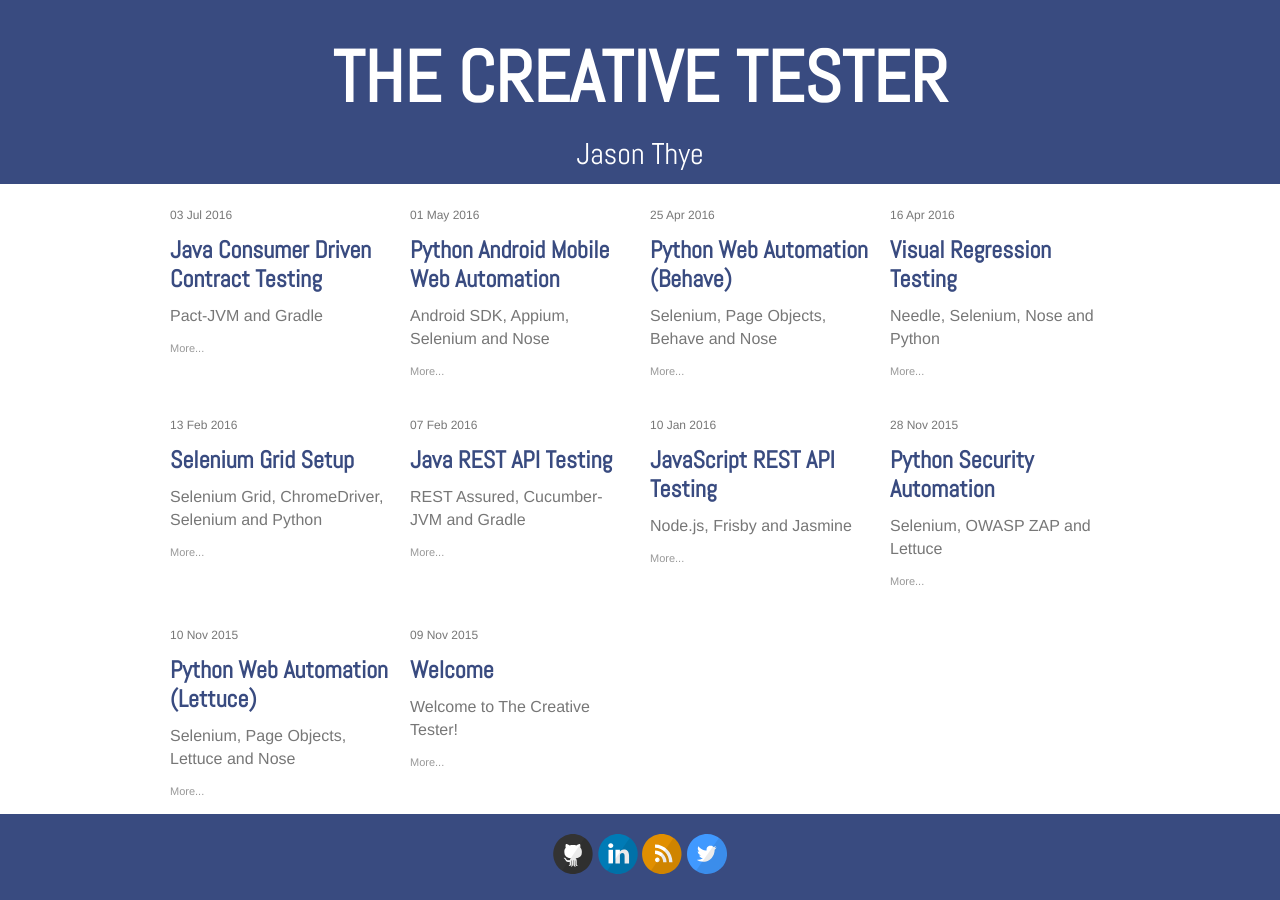
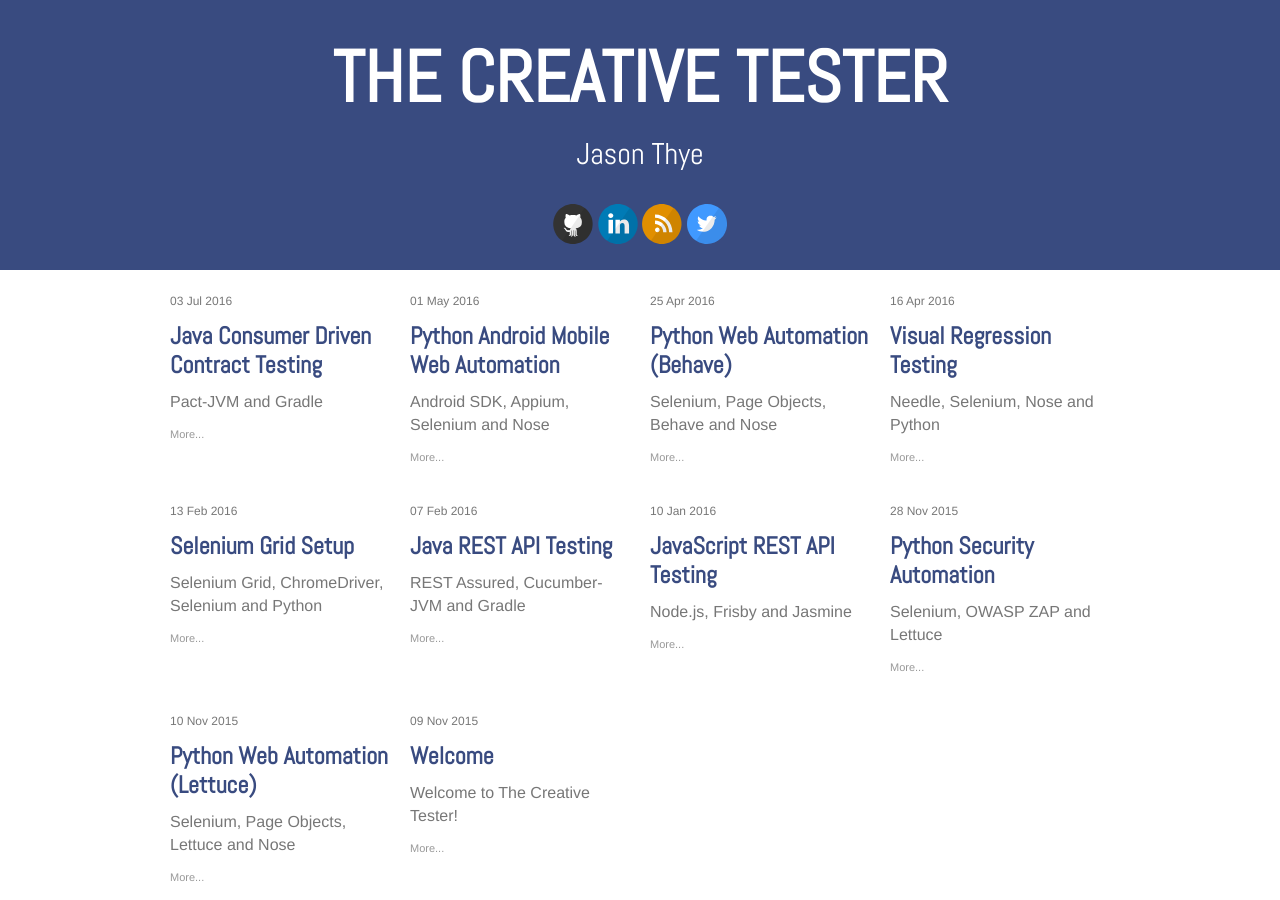
Before and after one commit to the-creative-tester/blog, a Jekyll site: the page built from index.html, in a window 1280 px wide. Built offline with Jekyll 4.4.1, drawn with Linux system fonts in a browser that asks for light colours; nearby versions of some CDN libraries.

Commit message:
update styling of blog

```diff
--- a/_layouts/default.html
+++ b/_layouts/default.html
@@ -14,6 +14,7 @@
       <script src="http://html5shiv.googlecode.com/svn/trunk/html5.js"></script>
     <![endif]-->
 
+    <link href='https://fonts.googleapis.com/css?family=Abel' rel='stylesheet' type='text/css'>
     <link rel="stylesheet" type="text/css" href="{{ site.baseurl }}/style.css" />
     <link rel="stylesheet" href="https://maxcdn.bootstrapcdn.com/font-awesome/4.2.0/css/font-awesome.min.css">
     <link rel="alternate" type="application/rss+xml" title="{{ site.name }} - {{ site.description }}" href="{{ site.baseurl }}/feed.xml" />
@@ -23,11 +24,11 @@
   <body>
     <div class="content-wrapper">
       {% include masthead.html %}
+      {% include footer.html %}
+      {% include analytics.html %}
       <div id="main" role="main" class="container">
         {{ content }}
       </div>
     </div>
-      {% include footer.html %}
-      {% include analytics.html %}
   </body>
 </html>
--- a/_layouts/home.html
+++ b/_layouts/home.html
@@ -4,6 +4,7 @@
     <meta charset="utf-8" />
     <meta http-equiv='X-UA-Compatible' content='IE=edge'>
     <meta name='viewport' content='width=device-width, initial-scale=1.0, maximum-scale=1.0'>
+
     <title>{% if page.title %}{{ page.title }} – {% endif %}{{ site.name }} – {{ site.description }}</title>
 
     <meta name="author" content="{{ site.name }}" />
@@ -23,11 +24,11 @@
   <body id="home">
     <div class="content-wrapper">
       {% include masthead.html %}
+      {% include footer.html %}
+      {% include analytics.html %}
       <div id="main" role="main" class="container">
         {{ content }}
       </div>
-      {% include footer.html %}
-      {% include analytics.html %}
     </div>
   </body>
 </html>
```
